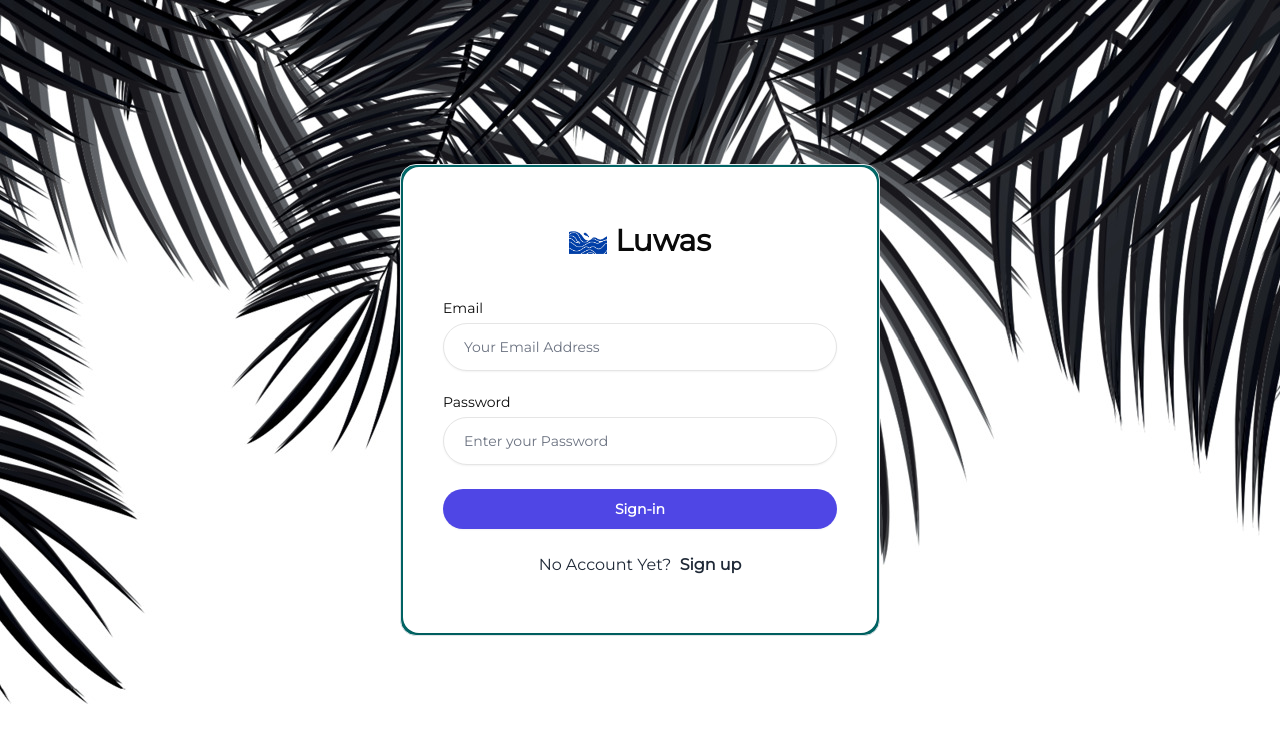
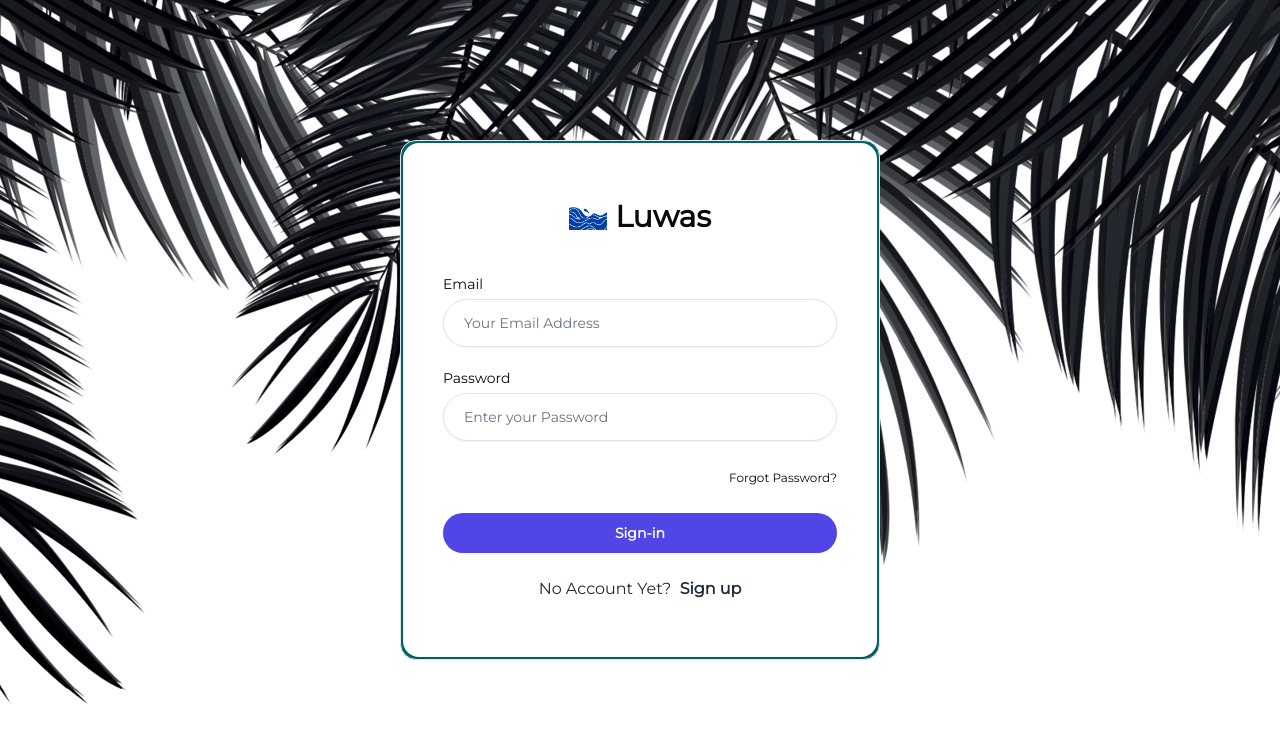
Before and after one commit to Moncito/luwas-travel-app, a Next.js app: page /sign-in in a window 1280 px wide. Shown: the top 742 px of the page. Built offline with nearby package versions, Linux system fonts and the light colour scheme.

Commit message:
add forgot password on auth

```diff
--- a/app/components/AuthForm.tsx
+++ b/app/components/AuthForm.tsx
@@ -5,30 +5,36 @@ import { useForm } from "react-hook-form"
 import { z } from "zod"
 
 import { Button } from "@/components/ui/button"
-import {Form} from "@/components/ui/form"
+import { Form } from "@/components/ui/form"
 import Image from "next/image"
 import Link from "next/link"
 import { toast } from "sonner"
 import FormField from "@/components/FormField"
 import { useRouter } from "next/navigation"
-import { createUserWithEmailAndPassword, signInWithEmailAndPassword } from "firebase/auth"
+import {
+  createUserWithEmailAndPassword,
+  signInWithEmailAndPassword,
+  sendPasswordResetEmail,
+} from "firebase/auth"
 import { auth } from "@/firebase/client"
-import { setSessionCookie, signIn, signUp } from "@/lib/actions/auth.action"
+import {
+  setSessionCookie,
+  signIn,
+  signUp,
+} from "@/lib/actions/auth.action"
 
-
-
-const authFormSchema = (type: FormType) =>{
+const authFormSchema = (type: FormType) => {
   return z.object({
-        name: type === 'sign-up' ? z.string().min(3) : z.string().optional(),
+    name: type === "sign-up" ? z.string().min(3) : z.string().optional(),
     email: z.string().email(),
     password: z.string().min(3),
   })
 }
 
-const AuthForm = ({type}: {type: FormType}) => {
-    const router = useRouter();
-    const formSchema = authFormSchema(type);
-    // 1. Define your form.
+const AuthForm = ({ type }: { type: FormType }) => {
+  const router = useRouter()
+  const formSchema = authFormSchema(type)
+
   const form = useForm<z.infer<typeof formSchema>>({
     resolver: zodResolver(formSchema),
     defaultValues: {
@@ -38,84 +44,103 @@ const form = useForm<z.infer<typeof formSchema>>({
     },
   })
 
-  // 2. Define a submit handler.
+  const isSignIn = type === "sign-in"
+
+  const handleForgotPassword = async (email: string) => {
+    if (!email) {
+      toast.error("Please enter your email first.")
+      return
+    }
+
+    try {
+      await sendPasswordResetEmail(auth, email)
+      toast.success("Password reset email sent. Check your inbox.")
+    } catch (error) {
+      console.error(error)
+      toast.error("Error sending password reset email.")
+    }
+  }
+
   async function onSubmit(values: z.infer<typeof formSchema>) {
-    try{
-        if(type === 'sign-up'){
-            const {name, email, password} = values
+    try {
+      if (type === "sign-up") {
+        const { name, email, password } = values
 
-            const userCredentials = await createUserWithEmailAndPassword(auth, email, password);
-            const user = userCredentials.user;
+        const userCredentials = await createUserWithEmailAndPassword(
+          auth,
+          email,
+          password
+        )
+        const user = userCredentials.user
+        const idToken = await user.getIdToken()
 
-            // Get the ID token from Firebase Auth
-            const idToken = await user.getIdToken();
-
-            // Call your server action to save user to Firestore
         const result = await signUp({
           uid: user.uid,
           name: name!,
           email,
-            password
-            });
+          password,
+        })
 
-            // Also store session cookie if needed
-            await setSessionCookie(idToken); // <-- add this line too
+        await setSessionCookie(idToken)
 
         if (!result?.success) {
-            toast.error(result?.message);
-            return;
+          toast.error(result?.message)
+          return
         }
 
+        toast.success("Account Created Successfully. Please Sign in.")
+        router.push("/sign-in")
+      } else {
+        const { email, password } = values
 
-            toast.success('Account Created Successfully. Please Sign in.');
-            router.push('/sign-in')
-        }else{
-            const {email, password} = values;
+        const userCredentials = await signInWithEmailAndPassword(
+          auth,
+          email,
+          password
+        )
 
-            const userCredentials = await signInWithEmailAndPassword(auth, email, password);
+        const idToken = await userCredentials.user.getIdToken()
 
-            const idToken = await userCredentials.user.getIdToken();
-
-            if(!idToken){
-                toast.error('Sign-in Failed')
-                return;
+        if (!idToken) {
+          toast.error("Sign-in Failed")
+          return
         }
 
-            await signIn({
-                email, idToken
-            })
+        await signIn({ email, idToken })
 
-            toast.success('Account Created Successfully. Please Sign in.');
-            router.push('/')
+        toast.success("Login Successful")
+        router.push("/")
       }
-    }catch(e){
+    } catch (e) {
       console.log(e)
       toast.error(`There was an Error: ${e}`)
     }
+
     console.log(values)
   }
-
-const isSignIn = type === 'sign-in';
 
   return (
     <div className="card-border lg:min-w-[480px]">
       <div className="flex flex-col gap-6 card py-14 px-10">
         <div className="flex flex-row gap-2 justify-center">
-                <Image src='/logo1.png' alt="logo" height={32} width={38}/>
+          <Image src="/logo1.png" alt="logo" height={32} width={38} />
           <h2 className="">Luwas</h2>
         </div>
 
         <Form {...form}>
-    <form onSubmit={form.handleSubmit(onSubmit)} className='w-full space-y-6 mt-4 form'>
+          <form
+            onSubmit={form.handleSubmit(onSubmit)}
+            className="w-full space-y-6 mt-4 form"
+          >
             {!isSignIn && (
               <FormField
                 control={form.control}
                 name="name"
                 label="Name"
                 placeholder="Your name"
-
               />
             )}
+
             <FormField
               control={form.control}
               name="email"
@@ -131,13 +156,34 @@ return (
               placeholder="Enter your Password"
               type="password"
             />
-        <Button className="btn" type="submit">{isSignIn ? 'Sign-in' : 'Create an Account'}</Button>
+
+            {isSignIn && (
+              <div className="text-right">
+                <button
+                  type="button"
+                  className="text-xs text-user-primary hover:underline"
+                  onClick={() => handleForgotPassword(form.getValues("email"))}
+                >
+                  Forgot Password?
+                </button>
+              </div>
+            )}
+
+            <Button className="btn" type="submit">
+              {isSignIn ? "Sign-in" : "Create an Account"}
+            </Button>
           </form>
         </Form>
-        <p className="text-center">{isSignIn ? 'No Account Yet? ' : 'Have an Account Already?'}
-        <Link href={!isSignIn ? '/sign-in' : '/sign-up'} className="font-bold text-user-primary ml-1">{!isSignIn ? 'Sign in':'Sign up'}</Link>
+
+        <p className="text-center">
+          {isSignIn ? "No Account Yet? " : "Have an Account Already?"}
+          <Link
+            href={!isSignIn ? "/sign-in" : "/sign-up"}
+            className="font-bold text-user-primary ml-1"
+          >
+            {!isSignIn ? "Sign in" : "Sign up"}
+          </Link>
         </p>
-
       </div>
     </div>
   )
--- a/app/components/VideoBackground.tsx
+++ b/app/components/VideoBackground.tsx
@@ -13,9 +13,7 @@ const VideoBackground = () => (
 
         {/* Text Overlay */}
         <div className="absolute top-1/2 left-1/2 transform -translate-x-1/2 -translate-y-1/2 text-white text-center px-4">
-            <h1 className="text-4xl md:text-6xl font-bold drop-shadow-lg">
-            Its your path to adventure
-            </h1>
+            <h1 className="text-4xl md:text-6xl font-bold drop-shadow-lg">YOUR PATH TO ADVENTURE</h1>
             <p className="mt-4 text-lg md:text-xl drop-shadow-md">
             Discover your journey with us today.
             </p>
```
Lines whose indentation alone changed are shown as unchanged.
